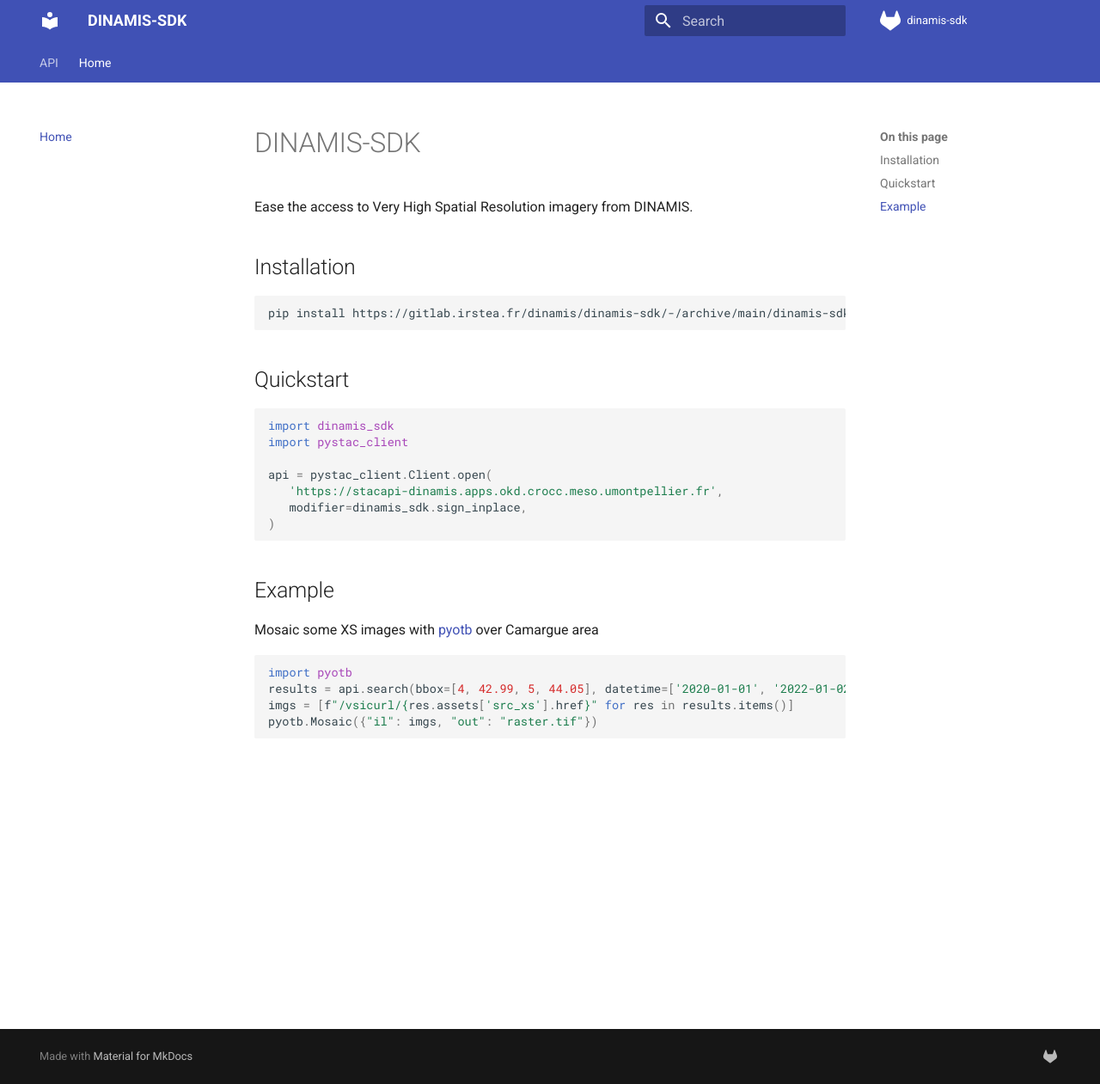
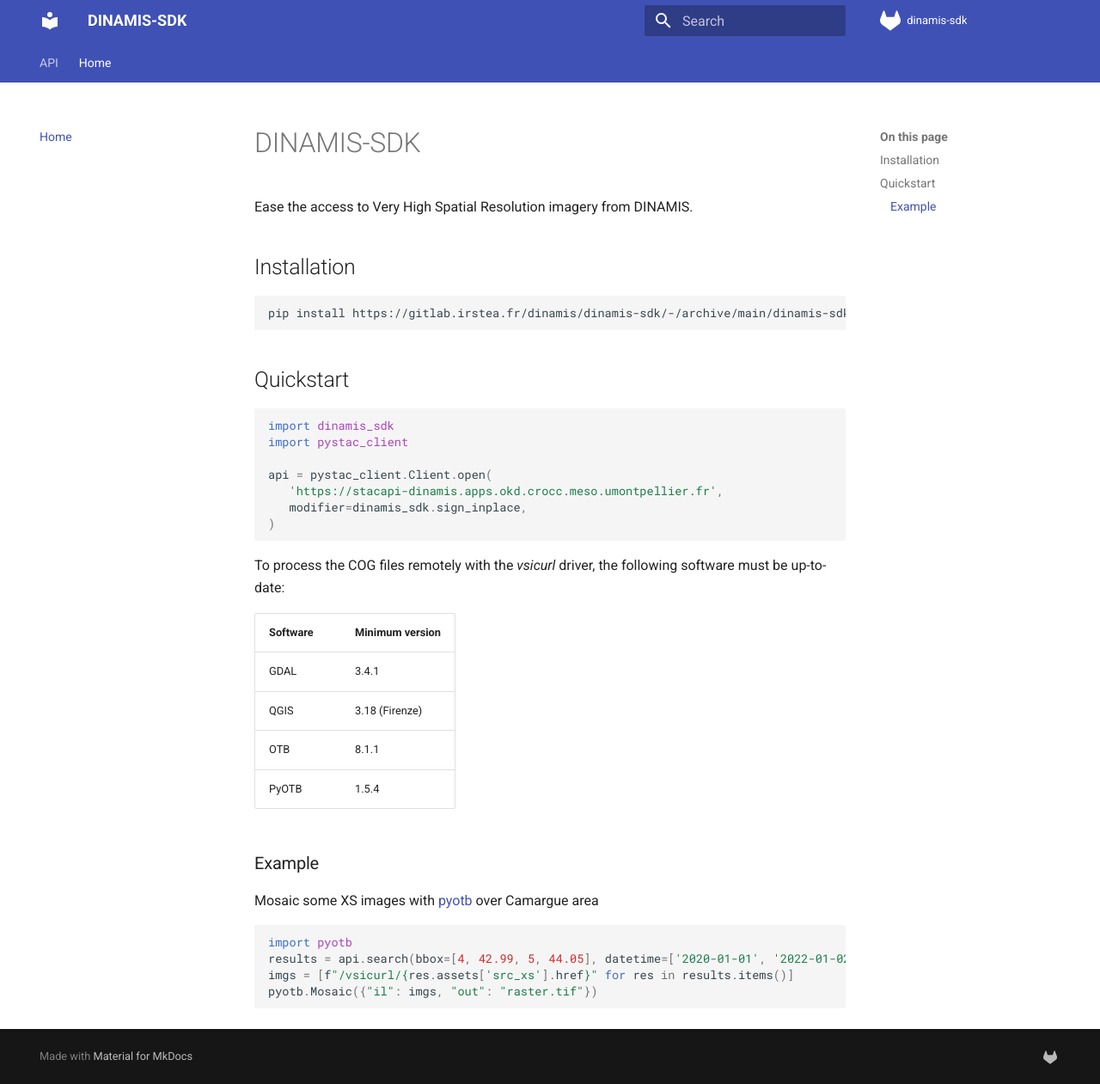
Before and after one commit to remicres/dinamis-sdk, an MkDocs documentation site: the page built from doc/index.md, in a window 1280 px wide and 1261 px high. Shown: the whole window at 86% size. Built offline with MkDocs 1.6.1 and Material for MkDocs 9.7.7, drawn with Linux system fonts in a browser that asks for light colours.

Commit message:
Fix & doc

````diff
--- a/doc/index.md
+++ b/doc/index.md
@@ -20,7 +20,16 @@
 )
 ```
 
-## Example
+To process the COG files remotely with the *vsicurl* driver, the following software must be up-to-date:
+
+| Software | Minimum version |
+|----------|-----------------|
+| GDAL     | 3.4.1           |
+| QGIS     | 3.18 (Firenze)  |
+| OTB      | 8.1.1           |
+ | PyOTB    | 1.5.4           |
+
+### Example
 
 Mosaic some XS images with [pyotb](https://pypi.org/project/pyotb/) over Camargue area
 
````
